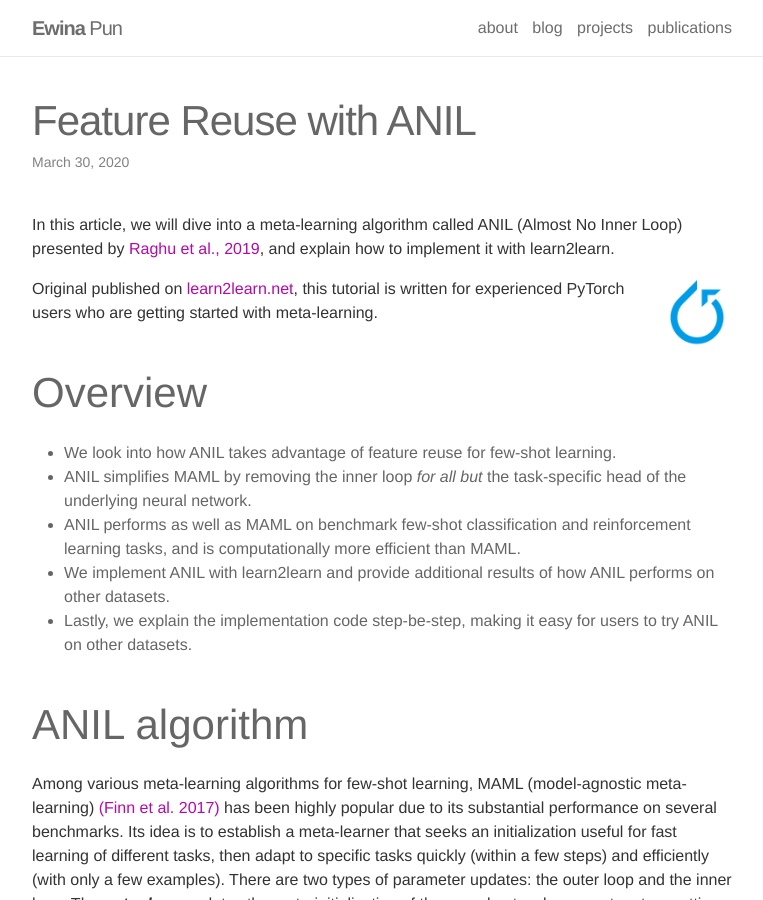
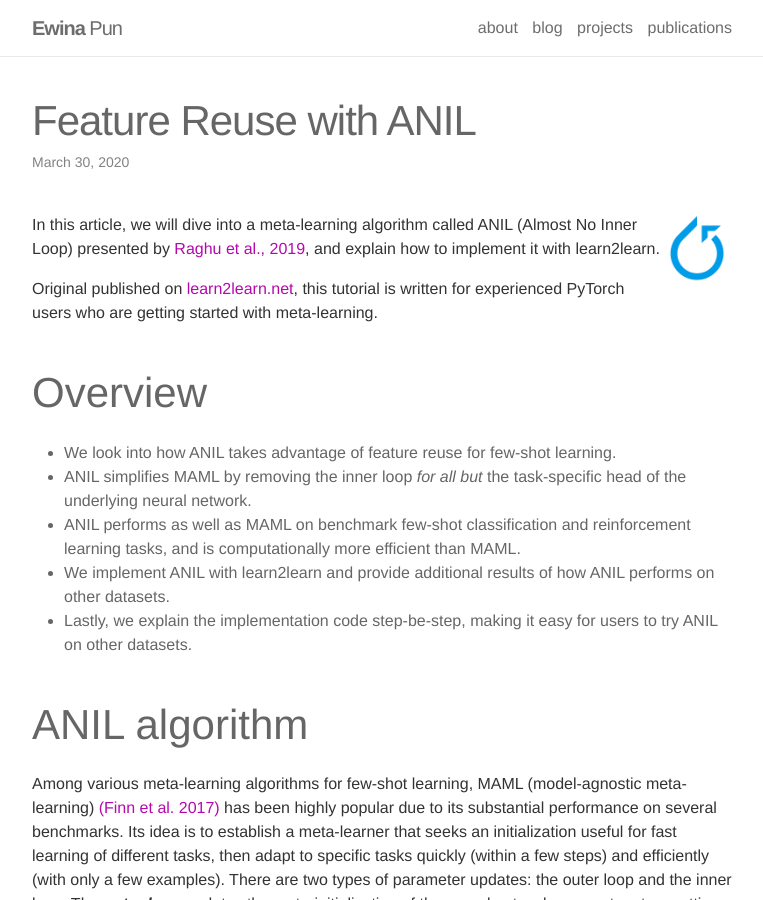
Before and after one commit to ewinapun/ewinapun.github.io, a Jekyll site: the page built from _posts/2020-03-30-ANIL_tutorial.md, in a window 1280 px wide and 900 px high. Shown: the whole window, without its empty margins (258-1021 px from the left). Built offline with Jekyll 4.4.1, drawn with Linux system fonts in a browser that asks for light colours; nearby versions of some CDN libraries.

Commit message:
add l2l logo and admonition

```diff
--- a/_posts/2020-03-30-ANIL_tutorial.md
+++ b/_posts/2020-03-30-ANIL_tutorial.md
@@ -5,14 +5,13 @@
 description: Describe a meta-learning algorithm called ANIL (Almost No Inner Loop) and explain how to implement it with learn2learn
 ---
 
-In this article, we will dive into a meta-learning algorithm called ANIL (Almost No Inner Loop) presented by [Raghu et al., 2019](https://arxiv.org/abs/1909.09157.pdf), and explain how to implement it with learn2learn.
 
 <p>
     <img src="/assets/img/posts/learn2learn.png" style="float: right; width:10%;"/>
-        <!-- <div class="caption">
-        learn2learn
-        </div> -->
 </p>
+
+In this article, we will dive into a meta-learning algorithm called ANIL (Almost No Inner Loop) presented by [Raghu et al., 2019](https://arxiv.org/abs/1909.09157.pdf), and explain how to implement it with learn2learn.
+
 
 Original published on [learn2learn.net](http://learn2learn.net/tutorials/anil_tutorial/ANIL_tutorial/), this tutorial is written for experienced PyTorch users who are getting started with meta-learning.
 
@@ -104,7 +103,7 @@
 | CIFAR-FS      | CNN          | 5    | 5     | n/a      | 68.3%       |
 | FC100         | CNN          | 5    | 5     | n/a      | 47.6%       |
 
-## ANIL Implementation
+### ANIL Implementation
 
 This section breaks down step-by-step the ANIL implementation with our example code.
 
```
Also changed, not shown: assets/img/prof_pic_old.jpg (deleted).
